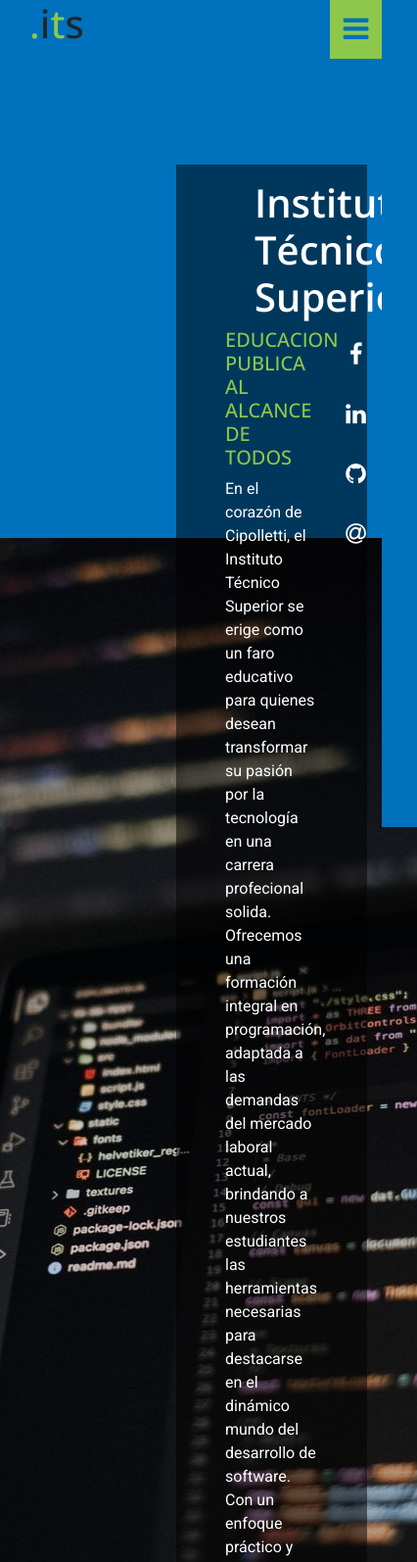
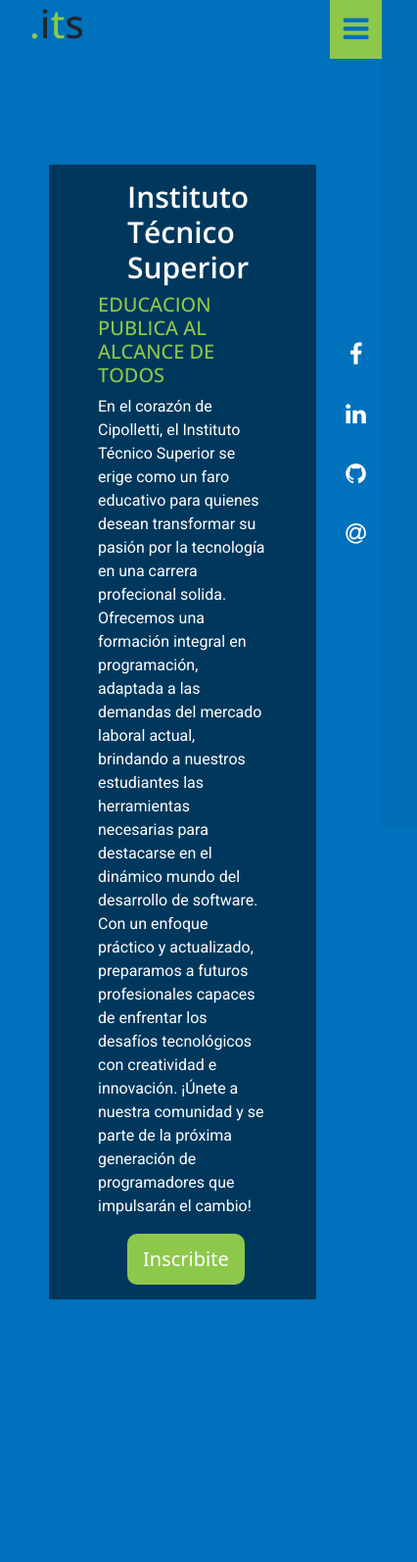
Before and after one commit to Maia-Aedo/ITS-Landing-Page, a plain HTML site: page index.html in a window 390 px wide. Shown: the top 1594 px of the page at 98% size, 426 px wide, since content can reach past the window. After the commit the page ends 1326 px from the top, so only its background shows below. Drawn offline with nearby package versions, Linux system fonts and the light colour scheme.

Commit message:
estilos actualizados

```diff
--- a/index.html
+++ b/index.html
@@ -4,6 +4,7 @@
 <head>
     <meta charset="UTF-8">
     <meta name="viewport" content="width=device-width, initial-scale=1.0">
+    <link type="image/png" sizes="16x16" rel="icon" href=".../icons8-estrella-clr-gls-16.png">
     <title>Instituto Técnico Superior</title>
     <link rel="stylesheet" href="./public/styles/styles.css">
     <link href="https://cdn.jsdelivr.net/npm/bootstrap@5.3.3/dist/css/bootstrap.min.css" rel="stylesheet"
--- a/public/styles/styles.css
+++ b/public/styles/styles.css
@@ -4,8 +4,18 @@
 @import url('https://fonts.googleapis.com/css2?family=Roboto:ital,wght@0,100;0,300;0,400;0,500;0,700;0,900;1,100;1,300;1,400;1,500;1,700;1,900&display=swap');
 @import url('https://fonts.googleapis.com/css2?family=Open+Sans:ital,wght@0,300..800;1,300..800&display=swap');
 
+:root{
+    --primary: #0071bc;
+    --primary-lighter: #0379c9;
+    --primary-darker: #026db4;
+    --white: #fff;
+    --surface: rgb(228, 228, 228);
+    --black: #333;
+    --secondary: #8dc84a;
+}
+
 body{
-    background-color: #0071bc !important;
+    background-color: var(--primary) !important;
     background-image: url('../../assets/images/image.jpeg');
     background-position: 80%;
     background-repeat: no-repeat;
@@ -18,11 +28,7 @@ body{
 }
 
 #its{
-    color: #8dc84a;
-}
-
-.image{
-    display: flex;
+    color: var(--secondary);
 }
 
 /* fuera de la pantalla inicio, abre al hacer click en el menu*/
@@ -33,7 +39,7 @@ body{
     z-index: 1; /* que se muestre por encima de todo el content (pero debajo de los iconos) */
     top: 0;
     right: 0;
-    background-color: #0071bc;
+    background-color: var(--primary-darker);
     overflow-x: hidden;
     padding-top: 60px;
     transform: translateX(100%); /* al principio se muestra fuera de pantalla */
@@ -49,7 +55,7 @@ body{
     text-decoration: none;
     font-size: 25px;
     font-family: 'Roboto';
-    color: #ffff;
+    color: var(--white);
     display: block;
     transition: 0.3s;
 }
@@ -82,7 +88,7 @@ body{
     align-self: flex-start;
     width: 100%;
     height: 60px;
-    background-color: #8dc84a;
+    background-color: var(--secondary);
     display: flex;
     justify-content: center;
     align-items: center;
@@ -91,7 +97,7 @@ body{
 
 #bars{
     font-size: 30px;
-    color: #0071bc;
+    color: var(--primary);
     transition: all 0.3s ease;
     position: relative;
     z-index: 999;
@@ -118,13 +124,13 @@ body{
 
 #side-nav ul li a {
     text-decoration: none;
-    color: #fff !important;
+    color: var(--white) !important;
     font-size: 24px;
     display: block;
 }
 
 #side-nav li a:hover .fa {
-    color: #8dc84a;
+    color: var(--secondary);
 }
 
 #container-iconos {
@@ -149,33 +155,59 @@ body{
 }
 
 #container h1 {
-    color: #ffff;
+    color: var(--white);
     font-weight: 600;
 }
 
 #container p {
-    color: #ffff;
+    color: var(--white);
     font-family: 'Roboto';
 }
 
 #container h3{
-    color: #8dc84a;
+    color: var(--secondary);
     text-transform: uppercase;
     font-family: 'Open Sans';
     font-size: 20px;
 }
 
 .btn-join{
-    background-color: #8dc84a;
-    color: #fff;
+    background-color: var(--secondary);
+    color: var(--white);
     font-size: 20px;
-    border: solid #8dc84a;
+    border: solid var(--secondary);
     padding: 8px 13px;
     border-radius: 10px;
 }
 
 .btn-join:hover{
-    background-color: #0071bc;
+    background-color: var(--primary-lighter);
     color: #fff;
-    border: solid 3px #8dc84a;
+    border: solid 3px var(--secondary);
 }
+
+/* RESPONSIVE */
+@media(max-width: 900px) {
+    body{
+        background-size: 56% 700px;
+    }
+
+    #container{
+        margin-left: 50px;
+        width: 70%;
+    }
+
+    #container h1{
+        font-size: 30px;
+    }
+
+    .btn-join{
+        margin-left: 30px;
+    }
+}
+
+@media(max-width: 600px){
+    body{
+        background-image: none;
+    }
+}
```
